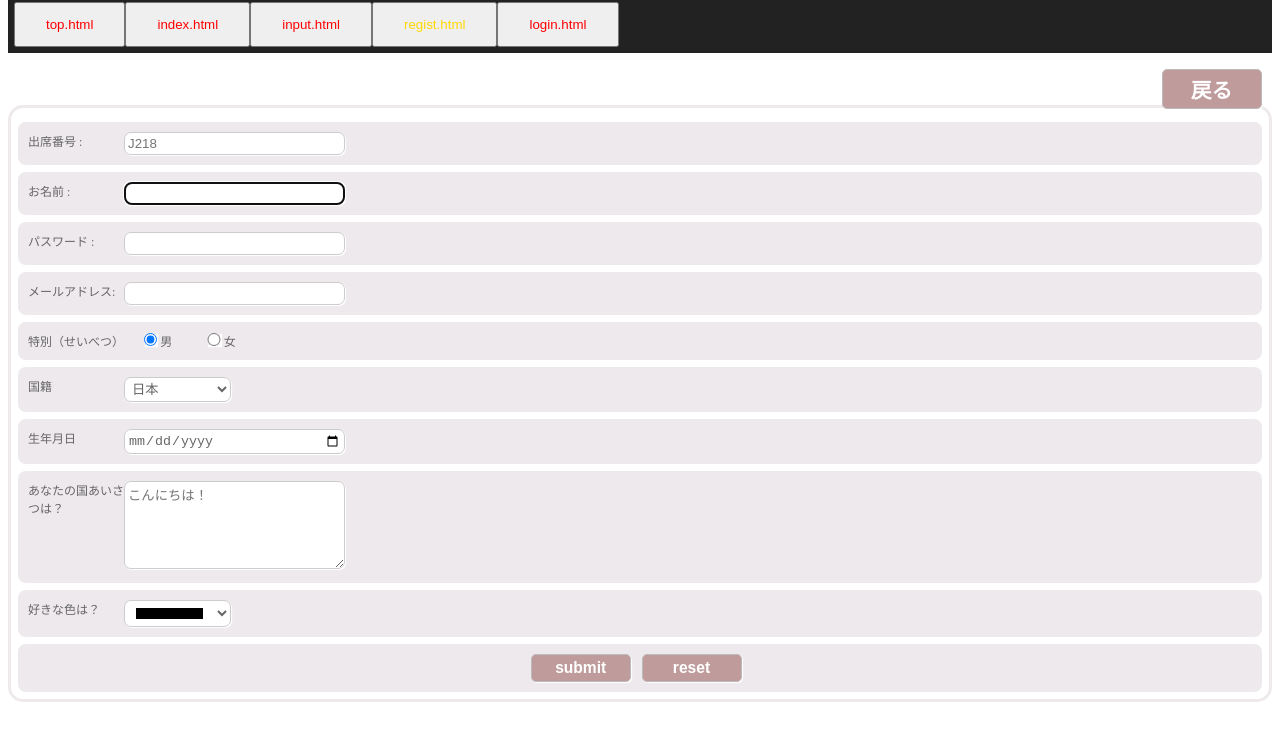
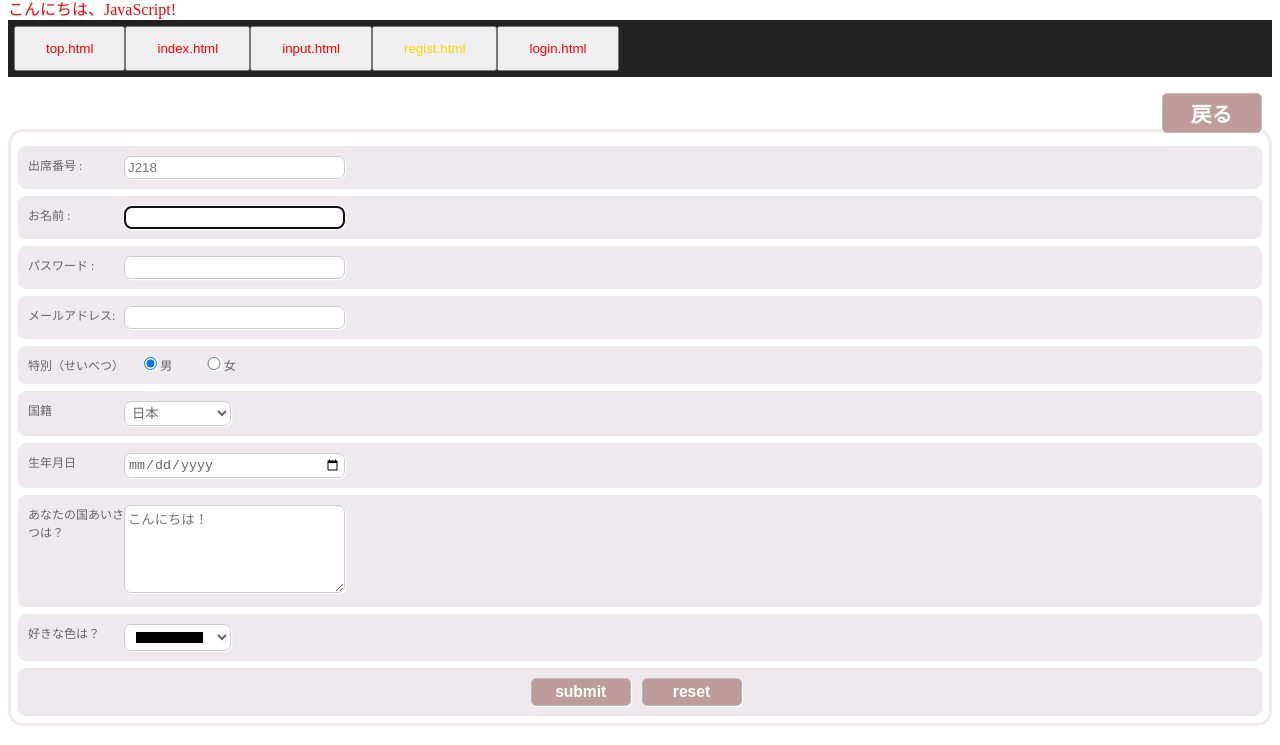
Before and after one commit to heinthu12/Keijiban, a plain HTML site: page regist.html in a window 1280 px wide. Shown: the part 55-800 px from the top of the page. Drawn offline with Linux system fonts and the light colour scheme; files that its build step writes are made by us from their sources.

Commit message:
Update regist.html

```diff
--- a/regist.html
+++ b/regist.html
@@ -13,9 +13,9 @@
 <header>
 <h1>会員登録 S187162</h1>
     <div id="result"></div>
-    <link rel="stylesheet" href="css/form.css">
-    <link rel = "stylesheet" href="css/nav.css">
-    <script src="js/regist.js"></script>
+    <link rel="stylesheet" href="form.css">
+    <link rel = "stylesheet" href="nav.css">
+    <script src="regist.js"></script>
     <title>J218へイントウ</title>
      <nav>
             <ul>
```
